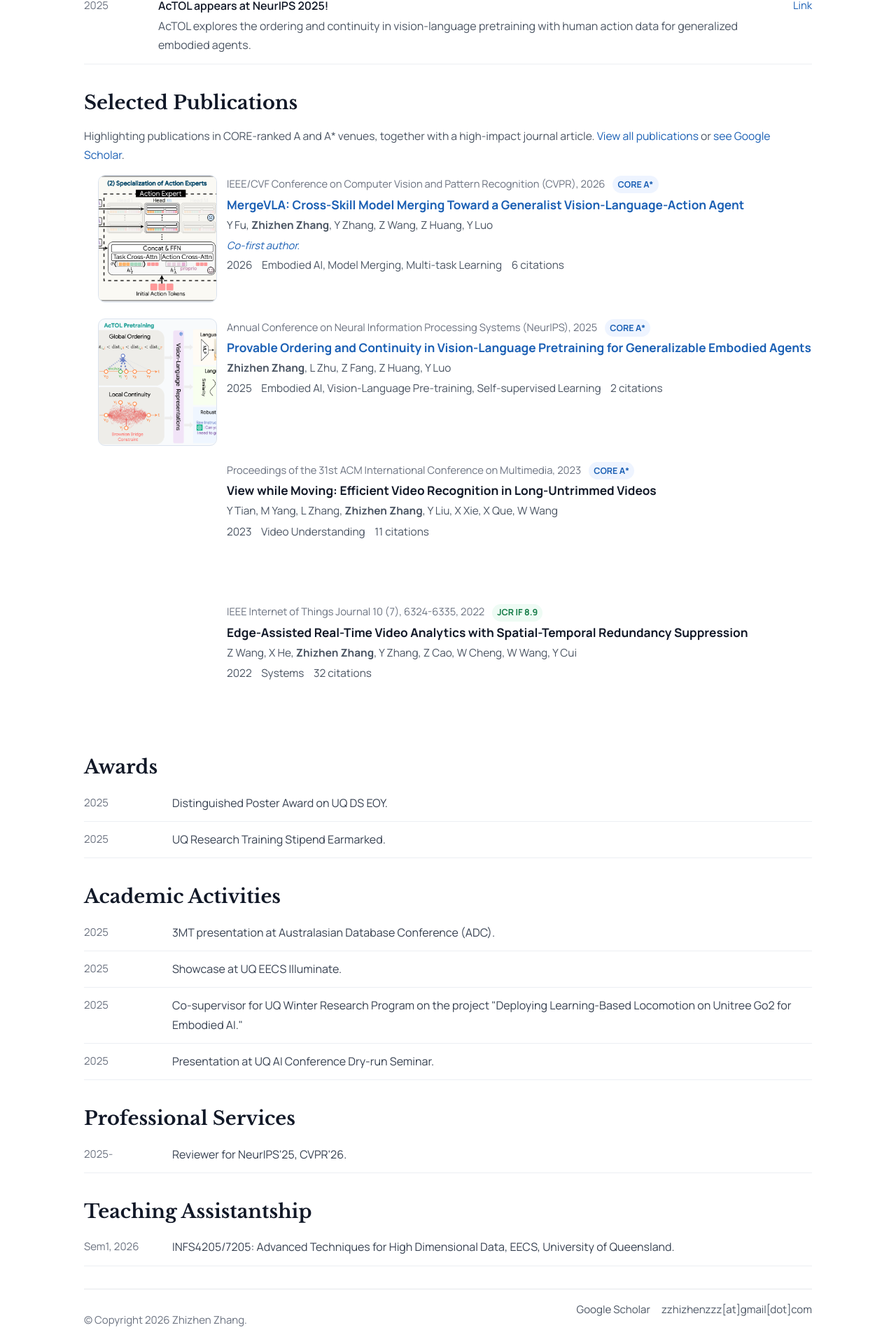
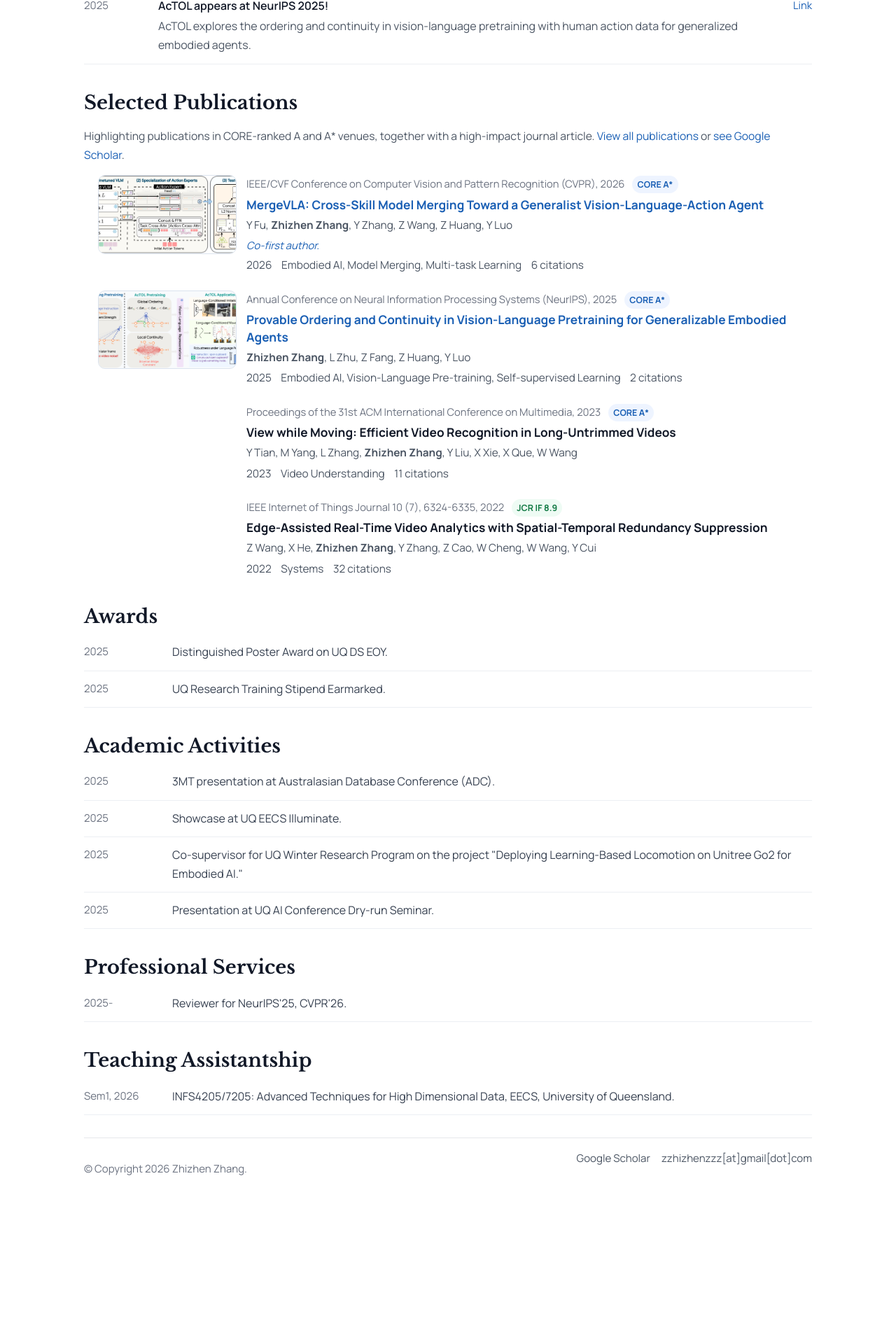
Before and after one commit to Daisy-zzz/homepage, a Jekyll site: the page built from index.html, in a window 1280 px wide. Shown: the part 667-2587 px from the top of the page at 70% size. Built offline with Jekyll 4.4.1, drawn with Linux system fonts in a browser that asks for light colours; after the commit the page ends 2413 px from its top, so only the background shows below that.

Commit message:
Use 16 by 9 teaser layout

```diff
--- a/assets/css/main.css
+++ b/assets/css/main.css
@@ -184,7 +184,7 @@ a:focus-visible {
 
 .publication-plain-item {
   display: grid;
-  grid-template-columns: 168px minmax(0, 1fr);
+  grid-template-columns: 196px minmax(0, 1fr);
   gap: 1rem;
   align-items: start;
   margin-bottom: 1.4rem;
@@ -193,7 +193,7 @@ a:focus-visible {
 .publication-teaser-image {
   display: block;
   width: 100%;
-  height: 180px;
+  aspect-ratio: 16 / 9;
   border: 1px solid #dbe3ee;
   border-radius: 10px;
   object-fit: cover;
@@ -202,7 +202,7 @@ a:focus-visible {
 
 .publication-teaser-empty {
   width: 100%;
-  height: 180px;
+  aspect-ratio: 16 / 9;
   border-radius: 10px;
   background: #fff;
 }
```
